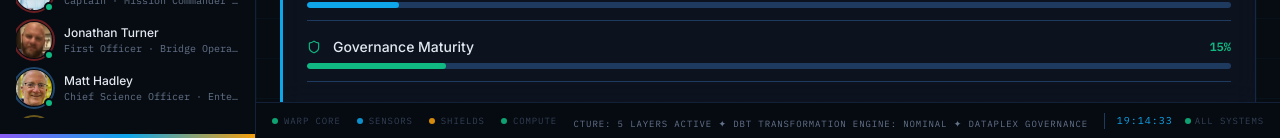
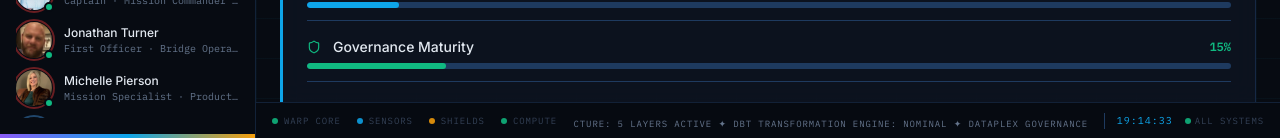
Before and after one commit to Zac-Harlan-Lee-Enterprises/Data-Preso-Website, a Next.js app: page / in a window 1280 px wide. Shown: the part 662-800 px from the top of the page. Built offline with nearby package versions, Linux system fonts and the light colour scheme.

Commit message:
feat: add Michelle Pierson as Product Owner to bridge crew

```diff
--- a/src/data/crew.ts
+++ b/src/data/crew.ts
@@ -50,6 +50,16 @@ const BASE_CREW: CrewMember[] = [
     division: "command",
   },
   {
+    id: "pierson",
+    name: "Michelle Pierson",
+    rank: "Mission Specialist",
+    role: "Product Owner",
+    photo: "/crew/MichellePierson.jpeg",
+    strategicDomain: "Product Vision & Backlog Governance",
+    bio: "Owning the mission backlog and shaping product priorities, ensuring every sprint advances the platform toward measurable business outcomes.",
+    division: "command",
+  },
+  {
     id: "hadley",
     name: "Matt Hadley",
     rank: "Chief Science Officer",
--- a/src/data/mission-config.ts
+++ b/src/data/mission-config.ts
@@ -92,4 +92,9 @@ export const CREW_CONFIG: Record<string, { rank: string; role: string; strategic
     role:             'Platform Integration Engineer',
     strategicDomain:  'Systems Integration & Connectivity',
   },
+  pierson: {
+    rank:             'Mission Specialist',
+    role:             'Product Owner',
+    strategicDomain:  'Product Vision & Backlog Governance',
+  },
 };
```
Also changed, not shown: crew-pictures/MichellePierson.jpeg (added), public/crew/MichellePierson.jpeg (added).
